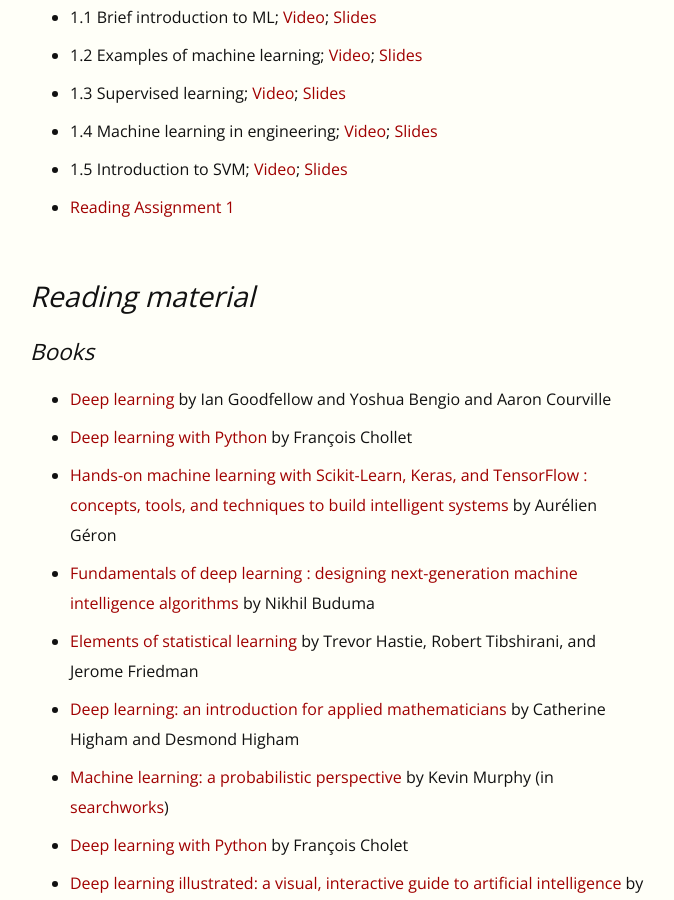
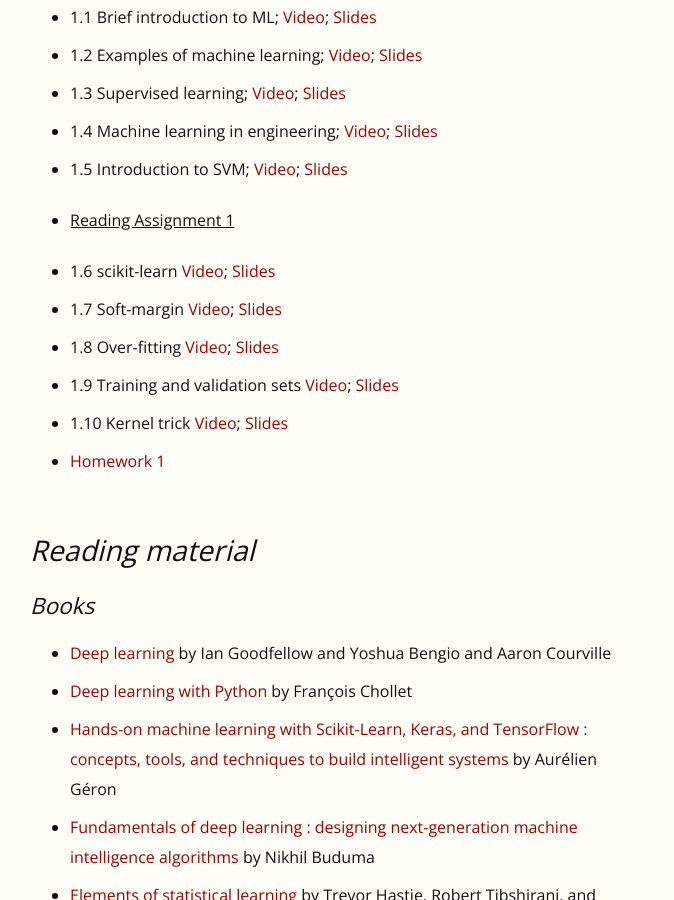
Before and after one commit to EricDarve/me343-cme216-winter-2021, a Jekyll site: the page built from index.md, in a window 1280 px wide and 900 px high, scrolled down 1103 px. Shown: the whole window, without its empty margins (130-804 px from the left). Built offline with Jekyll 4.4.1, drawn with Linux system fonts in a browser that asks for light colours.

Commit message:
Lessons 1.6 through 1.10

```diff
--- a/index.md
+++ b/index.md
@@ -31,6 +31,13 @@
 - 1.4 Machine learning in engineering; [Video](https://stanford-pilot.hosted.panopto.com/Panopto/Pages/Viewer.aspx?id=54cdfec5-a2a8-4e77-9a07-ab930165b07a); [Slides](Slides/ML_introduction/ml_in_engineering.pdf)
 - 1.5 Introduction to SVM; [Video](https://stanford-pilot.hosted.panopto.com/Panopto/Pages/Viewer.aspx?id=db1ae91e-dedd-4f35-9824-ab9201843632); [Slides](Slides/ML_introduction/SVM_introduction.pdf)
 - [Reading Assignment 1](Reading Assignments/intro_svm)
+
+- 1.6 scikit-learn [Video](https://stanford-pilot.hosted.panopto.com/Panopto/Pages/Viewer.aspx?id=79e12251-3c02-4909-af9d-ab9300073284); [Slides](Slides/ML_introduction/scikit-learn.pdf)
+- 1.7 Soft-margin [Video](https://stanford-pilot.hosted.panopto.com/Panopto/Pages/Viewer.aspx?id=fc2de4ae-5cd7-4e44-83f6-ab93000d4526); [Slides](Slides/ML_introduction/softmargin.pdf)
+- 1.8 Over-fitting [Video](https://stanford-pilot.hosted.panopto.com/Panopto/Pages/Viewer.aspx?id=822d5262-4b24-4773-ba4f-ab9301207cce); [Slides](Slides/ML_introduction/overfitting.pdf)
+- 1.9 Training and validation sets [Video](https://stanford-pilot.hosted.panopto.com/Panopto/Pages/Viewer.aspx?id=de353d83-76ba-4b30-b509-ab930127f783); [Slides](Slides/ML_introduction/training_validation.pdf)
+- 1.10 Kernel trick [Video](https://stanford-pilot.hosted.panopto.com/Panopto/Pages/Viewer.aspx?id=fc753602-132a-46fe-bdba-ab95000e417b); [Slides](Slides/ML_introduction/kernel_trick.pdf)
+- [Homework 1](Homework/HW1/HW1 Questions)
 
 ## Reading material
 
```
Also changed, not shown: 5 other files.
